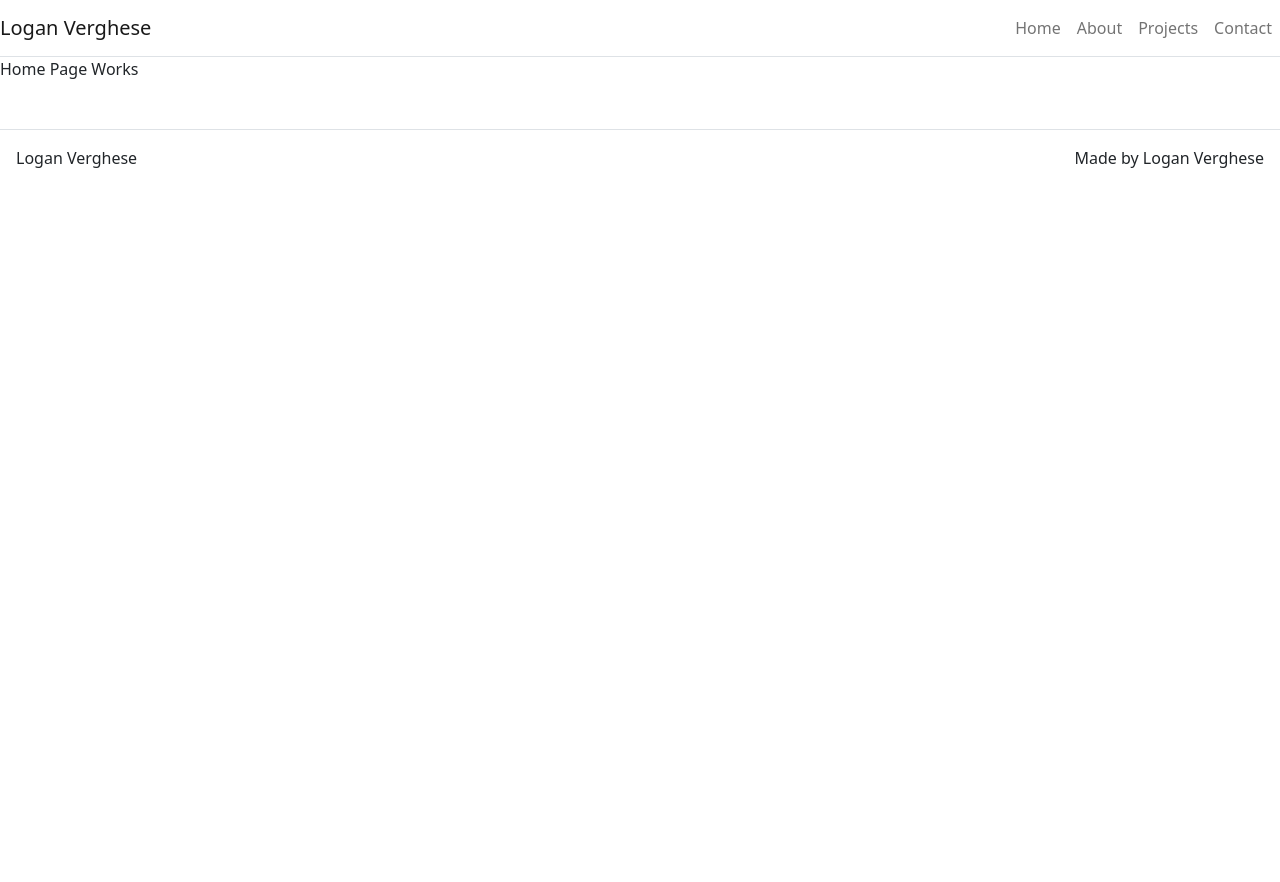
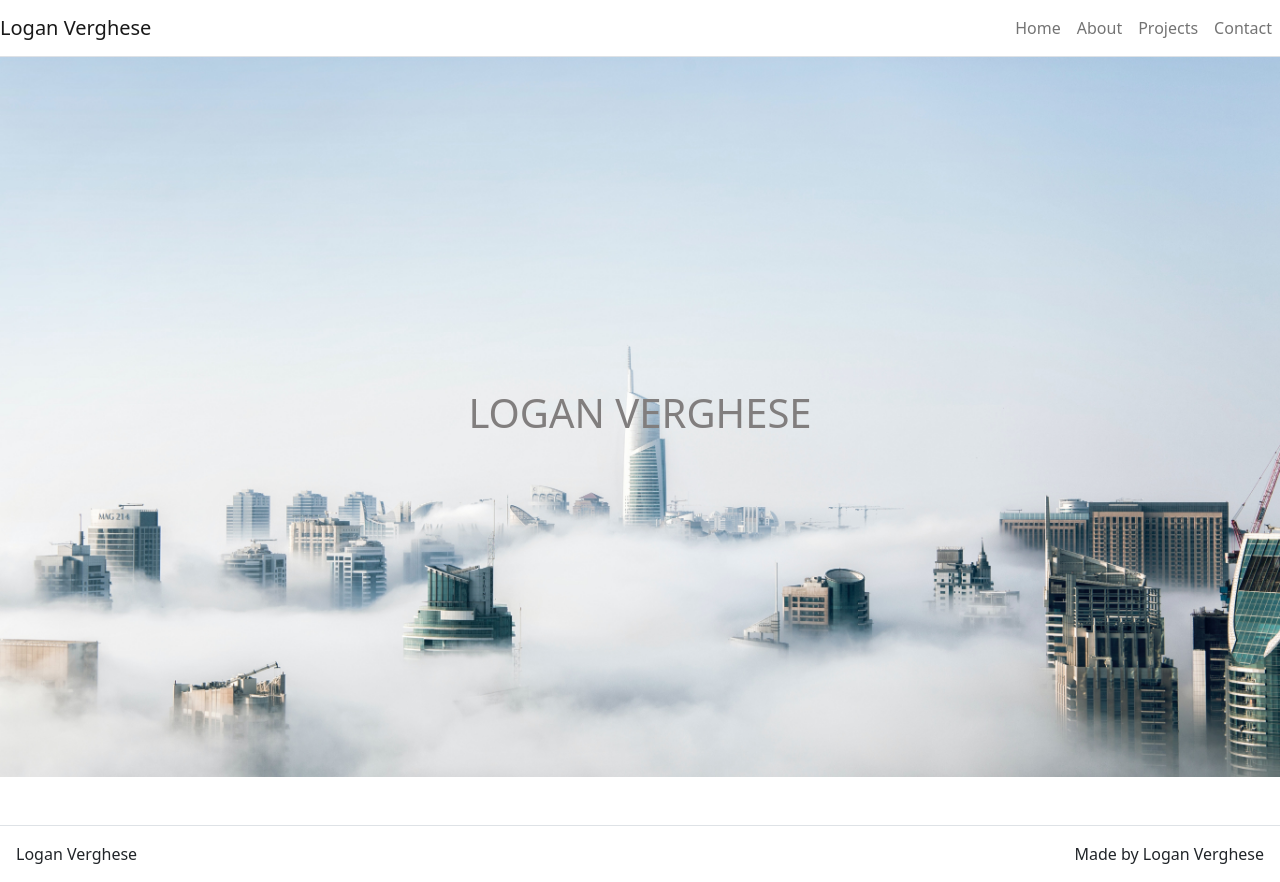
Before and after one commit to lverghese/react-portfoliolv, a React (Create React App) app: page / in a window 1280 px wide. Before the commit the page ends 800 px from the top, so only its background shows below. Built offline with nearby package versions, Linux system fonts and the light colour scheme.

Commit message:
homepage styling

```diff
--- a/package.json
+++ b/package.json
@@ -10,7 +10,7 @@
     "react": "^17.0.2",
     "react-bootstrap": "^2.0.2",
     "react-dom": "^17.0.2",
-    "react-router-dom": "^6.0.0",
+    "react-router-dom": "^5.3.0",
     "react-scripts": "4.0.3",
     "web-vitals": "^1.1.2"
   },
--- a/src/App.css
+++ b/src/App.css
@@ -1,38 +1,44 @@
-.App {
-  text-align: center;
+@import url('https://fonts.googleapis.com/css2?family=Roboto+Condensed&display=swap');
+
+body {
+  font-family: 'Roboto Condensed' sans-serif;
 }
 
-.App-logo {
-  height: 40vmin;
-  pointer-events: none;
+
+
+:root {
+  --primary-white: #fff;
+  --primary-blue: #40e0d0;
+  --primary-dark: rgba(255,255,255, 0);
+  --primary-lg: #817e7e;
+  --primary-hover-lg: #bdbdbd;
+
 }
 
-@media (prefers-reduced-motion: no-preference) {
-  .App-logo {
-    animation: App-logo-spin infinite 20s linear;
-  }
+.header-wrapper {
+  position: relative;
+  background-image: url(jumbotron.jpg);
+  background-size: cover;
+  background-position: cover;
+  height: 90vh;
 }
 
-.App-header {
-  background-color: #282c34;
-  min-height: 100vh;
+.main-info {
   display: flex;
+  position: absolute;
+  top: 0;
+  left: 0;
+  right: 0;
+  bottom: 0;
   flex-direction: column;
+  justify-content: center;
   align-items: center;
-  justify-content: center;
-  font-size: calc(10px + 2vmin);
-  color: white;
+  text-align: center;
+  font-family: 'Roboto Condensed' sans-serif;
+  z-index: 1;
 }
 
-.App-link {
-  color: #61dafb;
+.main-info h1 {
+  color: var(--primary-lg);
+  text-transform: uppercase;
 }
-
-@keyframes App-logo-spin {
-  from {
-    transform: rotate(0deg);
-  }
-  to {
-    transform: rotate(360deg);
-  }
-}
--- a/src/App.js
+++ b/src/App.js
@@ -1,8 +1,12 @@
 import React from 'react';
-import { BrowserRouter as Router, Routes, Route} from 'react-router-dom';
-import { Container} from 'react-bootstrap';
-import Navigation from './components/Navigation'
+import { BrowserRouter as Router, Link, Switch, Route } from 'react-router-dom';
+import { Container, NavbarBrand, Navbar, Nav } from 'react-bootstrap';
+import NavbarToggle from 'react-bootstrap/esm/NavbarToggle';
+import NavbarCollapse from 'react-bootstrap/esm/NavbarCollapse';
 import Home from './components/Home';
+import About from './components/About';
+import Contact from './components/Contact';
+import Project from './components/Project';
 import Footer from './components/Footer';
 import './App.css';
 
@@ -15,7 +19,7 @@ class App extends React.Component {
       headerLinks: [
         {title: 'Home', path: '/'},
         {title: 'About', path: '/about'},
-        {title: 'Projects', path: '/projects'},
+        {title: 'Projects', path: '/project'},
         {title: 'Contact', path: '/contact'},
       ],
       home: {
@@ -28,7 +32,7 @@ class App extends React.Component {
         subTitle: "Let's See How I Did",
         text: "Check out my past projects!"
       },
-      projects: {
+      project: {
         title: "My Project Portfolio"
 
       },
@@ -43,8 +47,27 @@ class App extends React.Component {
     return (
       <Router>
         <Container className="p-0" fluid={true}>
-          <Navigation />
-          <Home />
+        <Container className="p-0" fluid={true}>
+            <Navbar className="border-bottom" bg="transparent" expand='lg'>
+                <NavbarBrand>Logan Verghese</NavbarBrand>
+
+                <NavbarToggle className="border-0" aria-controls='navbar-toggle' />
+                <NavbarCollapse id='navbar-toggle'>
+                    <Nav className="ms-auto">
+                      <Link className="nav-link" to='/'>Home</Link>
+                      <Link className="nav-link" to='/about'>About</Link>
+                      <Link className="nav-link" to='/project'>Projects</Link>
+                      <Link className="nav-link" to='/contact'>Contact</Link>
+                    </Nav>
+                </NavbarCollapse>
+            </Navbar>
+            <Switch>
+            <Route path="/" exact render={() => <Home title={this.state.home.title} subTitle={this.state.home.subTitle} text={this.state.home.text} />}  />
+            <Route path="/about" exact render={() => <About title={this.state.about.title}  />}  />
+            <Route path="/contact" exact render={() => <Contact title={this.state.contact.title}  />}  />
+            <Route path="/project" exact render={() => <Project title={this.state.project.title} />}  />
+            </Switch>
+        </Container>
           <Footer />
 
         </Container>
--- a/src/components/About/index.js
+++ b/src/components/About/index.js
@@ -0,0 +1,11 @@
+import React from "react";
+
+function About(props) {
+
+    return(
+        <p>About Page Works</p>
+
+    )
+}
+
+export default About;
--- /dev/null
+++ b/src/components/Contact/index.js
@@ -0,0 +1,11 @@
+import React from "react";
+
+function Contact(props) {
+
+    return(
+        <p>Contact Page Works</p>
+
+    )
+}
+
+export default Contact;
--- a/src/components/Home/index.js
+++ b/src/components/Home/index.js
@@ -3,7 +3,14 @@ import React from "react";
 function Home(props) {
 
     return(
-        <p>Home Page Works</p>
+        <div className="header-wrapper">
+            <div className="main-info">
+                <h1>Logan Verghese</h1>
+
+
+            </div>
+
+        </div>
 
     )
 }
--- a/src/components/Navigation/index.js
+++ b/src/components/Navigation/index.js
@@ -1,5 +1,5 @@
 import React from 'react';
-import { BrowserRouter as Route, Link, Routes } from 'react-router-dom';
+import { BrowserRouter as Route, Link, Switch } from 'react-router-dom';
 import { Container, NavbarBrand, Navbar, Nav } from 'react-bootstrap';
 import NavbarToggle from 'react-bootstrap/esm/NavbarToggle';
 import NavbarCollapse from 'react-bootstrap/esm/NavbarCollapse';
@@ -25,7 +25,9 @@ class Navigation extends React.Component {
                     </Nav>
                 </NavbarCollapse>
             </Navbar>
-
+            <Switch>
+            <Route exact path="/" component={Home} />
+            </Switch>
         </Container>
 
     );
--- /dev/null
+++ b/src/components/Project/index.js
@@ -0,0 +1,11 @@
+import React from "react";
+
+function Project(props) {
+
+    return(
+        <p>Project Page Works</p>
+
+    )
+}
+
+export default Project;
```
Also changed, not shown: src/jumbotron.jpg (added), 1 other file (tests, documents, lock files or other folders).
